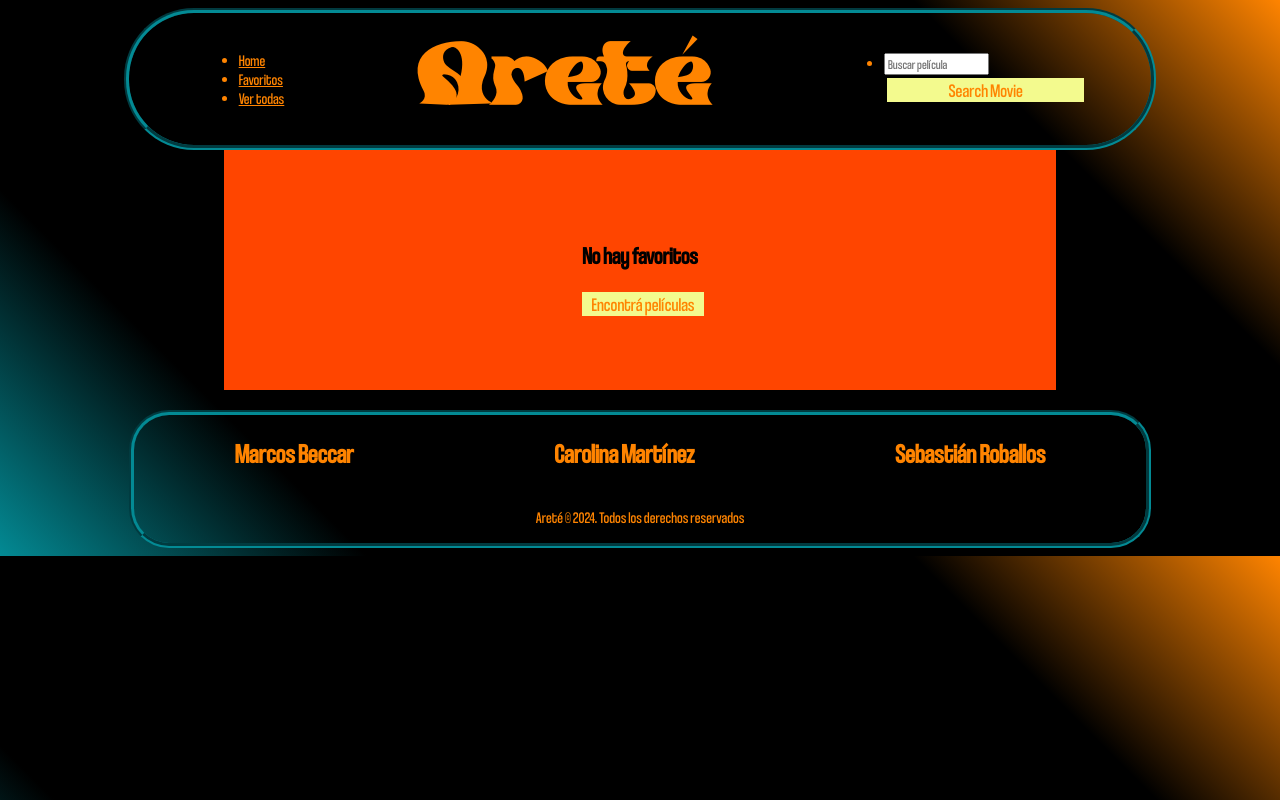
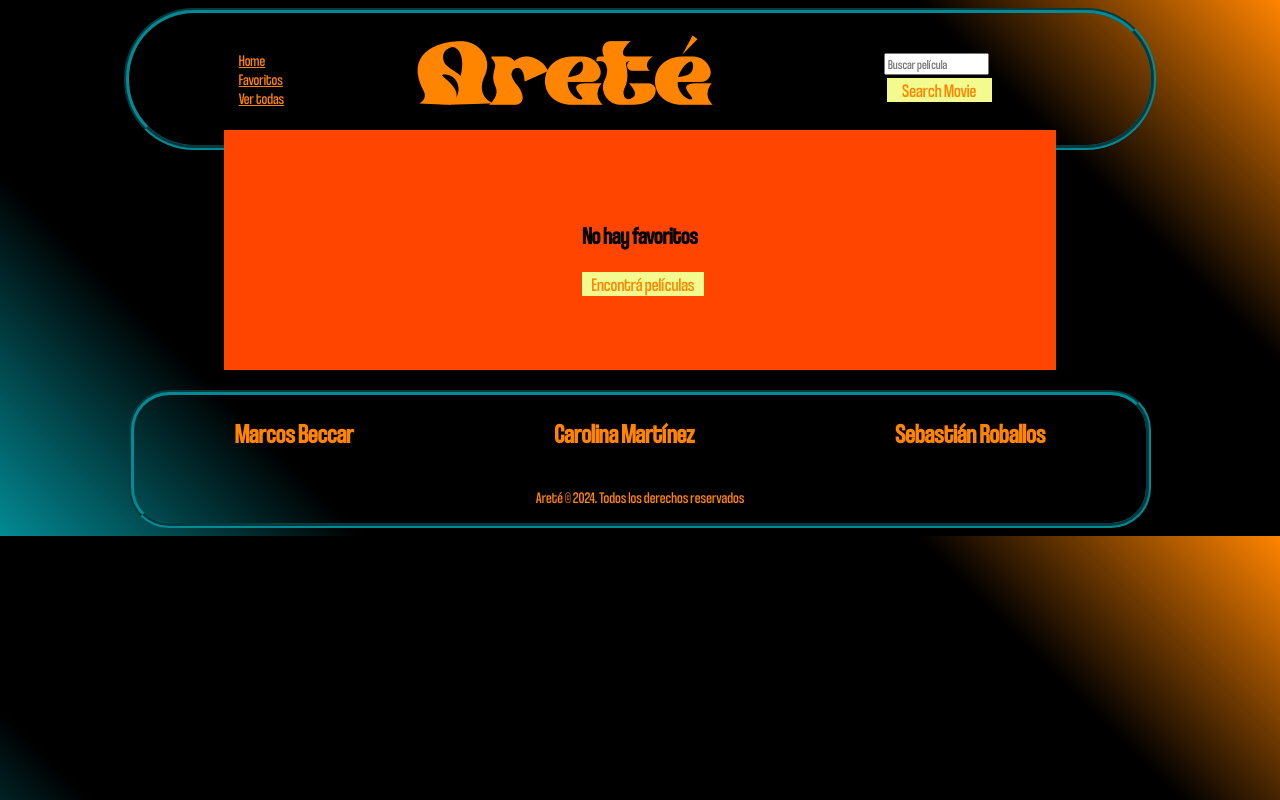
Before and after one commit to sroballos/proyecto-integrador-progiii, a React (Create React App) app: page /favorites in a window 1280 px wide. Built offline with nearby package versions, Linux system fonts and the light colour scheme.

Commit message:
Cambios en el css

```diff
--- a/src/components/Header/Header.css
+++ b/src/components/Header/Header.css
@@ -9,6 +9,7 @@ header{
     display: flex;
     justify-content: space-around;
     align-items: center;
+    margin-bottom: -20px;
 }
 
 
--- a/src/components/SearchForm/SearchForm.css
+++ b/src/components/SearchForm/SearchForm.css
@@ -0,0 +1,9 @@
+ul{
+    list-style: none;
+
+}
+
+.boton{
+    width: 53% ;
+
+}
--- a/src/components/SearchForm/SearchForm.js
+++ b/src/components/SearchForm/SearchForm.js
@@ -25,7 +25,7 @@ export class SearchForm extends Component {
         return (
         <div>
             <input onChange={(e)=> this.handleInputChange(e)} type="text" name="query" value={this.state.query} placeholder="Buscar película"/>
-            <button onClick={()=> this.handleInputSubmit()} >Search Movie</button>
+            <button className="boton" onClick={()=> this.handleInputSubmit()} >Search Movie</button>
 
         </div>
         )
--- a/src/components/SearchResults/SearchResults.css
+++ b/src/components/SearchResults/SearchResults.css
@@ -0,0 +1,10 @@
+
+.searchResults {
+    text-align: center;
+    margin: 10px 0;    /* Espacio vertical */
+    font-size: 24px;   /* Tamaño de fuente más grande */
+    font-weight: bold; /* Negrita */
+    color: orange;       /* Color de texto más suave */
+    border-radius: 8px;/* Esquinas redondeadas */
+
+  }
--- a/src/components/SearchResults/SearchResults.js
+++ b/src/components/SearchResults/SearchResults.js
@@ -16,9 +16,12 @@ class SearchResults extends Component {
     render(){
         return(
 
-            <div>Resultado de búsqueda de: {this.props.location.state.query}
+            <div className="searchResults">
+                <h3>Resultado de búsqueda de: {this.props.location.state.query}</h3>
                 <MovieGrid  url={`https://api.themoviedb.org/3/search/movie?query=${this.props.location.state.query.toLowerCase()}&include_adult=false&language=en-US&page=1`} limit = "10" />
+
             </div>
+
 
         )
     }
```
